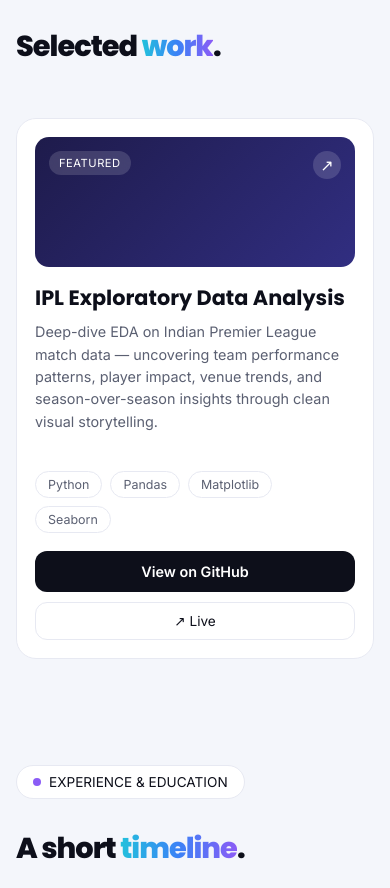
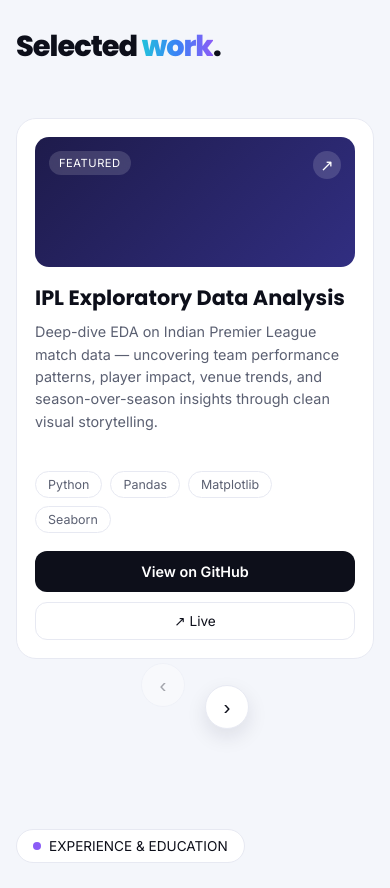
Before and after one commit to Mayank-589/Portfolio-Website, a plain HTML site: page index.html in a window 390 px wide. Shown: the part 4077-4965 px from the top of the page. Drawn offline with Linux system fonts and the light colour scheme.

Commit message:
Update style.css

```diff
--- a/style.css
+++ b/style.css
@@ -245,7 +245,10 @@
   }
   @media(max-width:900px){
     .project-card{flex:0 0 100%;}
-    .proj-arrow{display:none;}
+    .projects-wrap{padding-bottom:64px;}
+    .proj-arrow{top:auto;bottom:0;transform:none;left:auto;right:auto;}
+    .proj-arrow.prev{left:calc(50% - 54px);}
+    .proj-arrow.next{left:calc(50% + 10px);}
   }
 
   /* ---------- TIMELINE ---------- */
```
